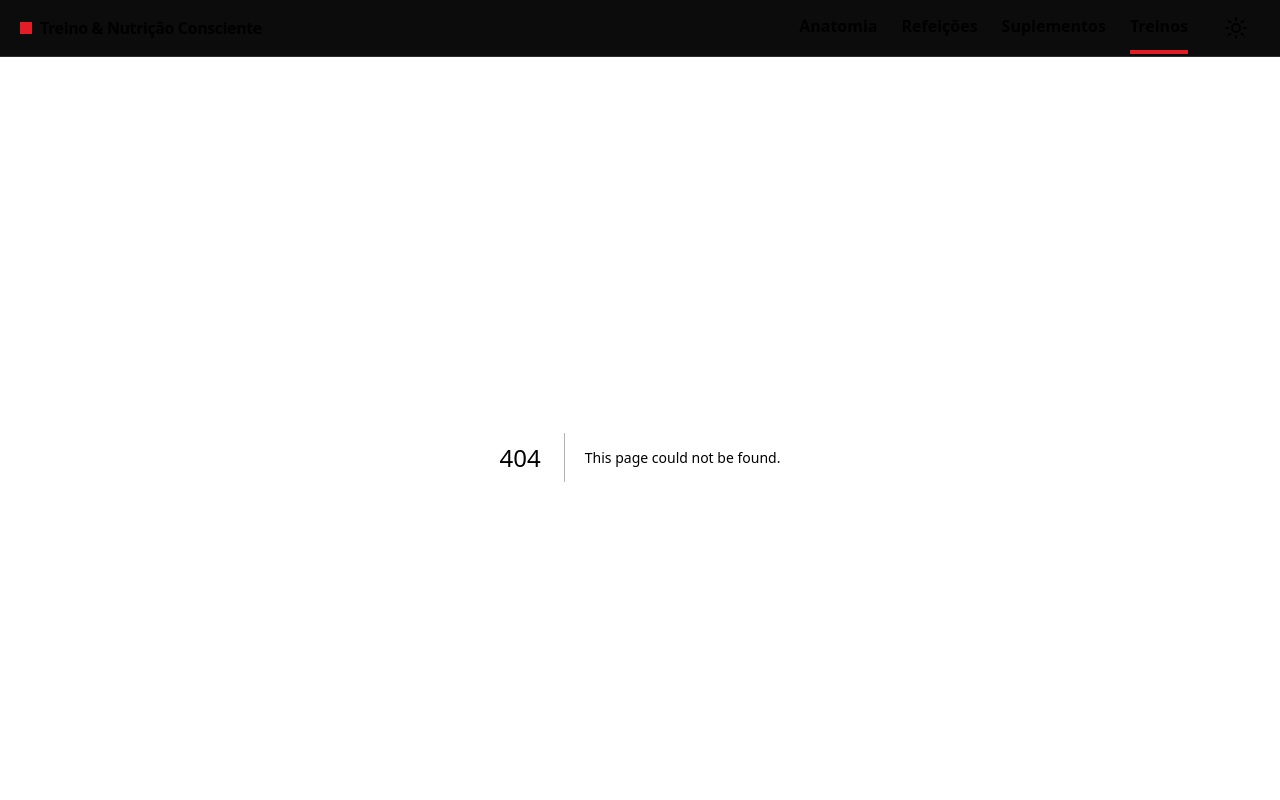
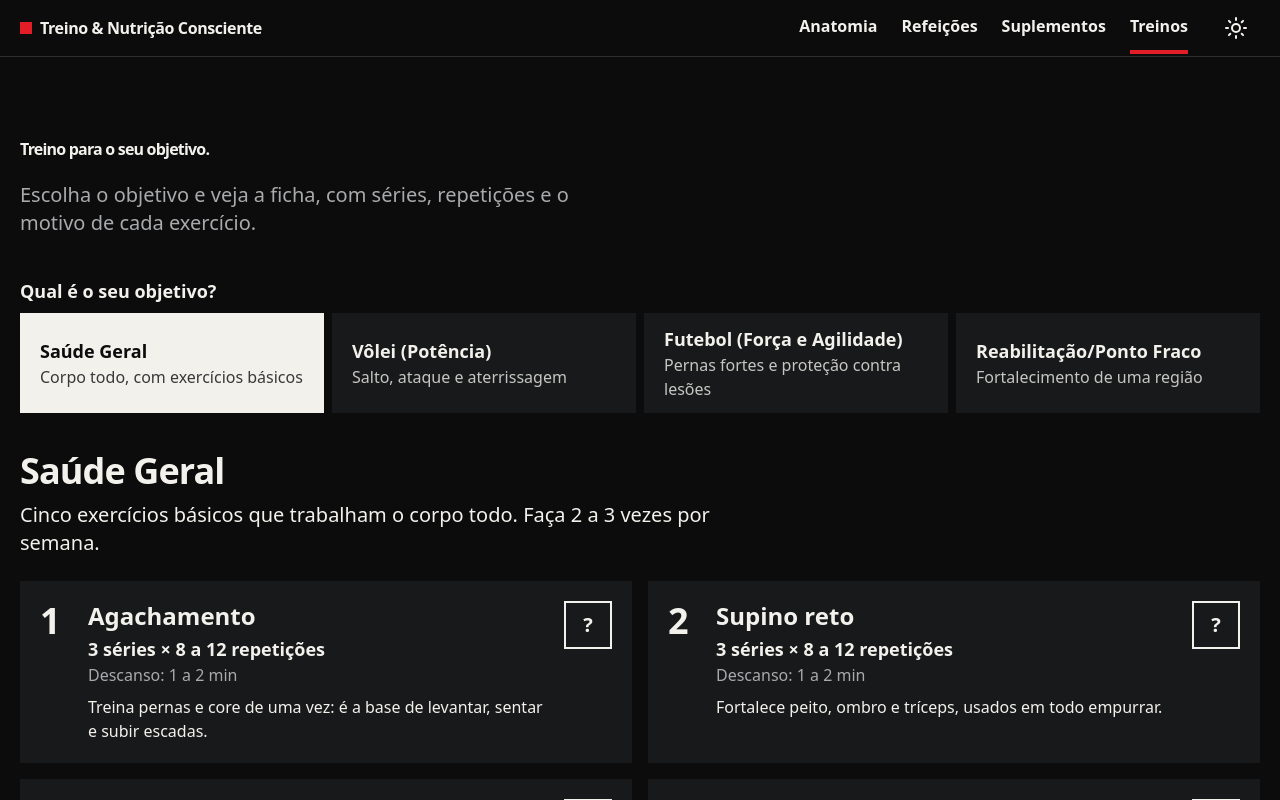
Before and after one commit to M1BC/Personal, a Next.js app: page /treinos in a window 1280 px wide. Before the commit this address had no page. Shown: the top 800 px of the page. Built offline with nearby package versions, Linux system fonts and the light colour scheme.

Commit message:
Add files via upload

```diff
--- a/app/proteina/page.tsx
+++ b/app/proteina/page.tsx
@@ -1,18 +1,6 @@
-import { DivisorRefeicoes } from "@/components/DivisorRefeicoes";
-import { CAIXA, H1 } from "@/lib/layout";
+import { redirect } from "next/navigation";
 
-export const metadata = { title: "Divisor de Refeições | Treino & Nutrição Consciente" };
-
-export default function Pagina() {
-  return (
-    <section className={`${CAIXA} pb-24 pt-12 md:pt-20`}>
-      <h1 className={H1}>Divisor de refeições.</h1>
-      <p className="mt-5 max-w-[52ch] text-xl text-suave">
-        Informe seus dados e veja proteína, carboidrato e gordura de cada refeição do dia.
-      </p>
-      <div className="mt-10">
-        <DivisorRefeicoes />
-      </div>
-    </section>
-  );
+// A tela de Proteína foi unificada em Refeições. Este redirecionamento mantém links antigos funcionando.
+export default function Proteina() {
+  redirect("/refeicoes");
 }
--- /dev/null
+++ b/app/treinos/page.tsx
@@ -0,0 +1,18 @@
+import { Treinos } from "@/components/Treinos";
+import { CAIXA, H1 } from "@/lib/layout";
+
+export const metadata = { title: "Treinos | Treino & Nutrição Consciente" };
+
+export default function Pagina() {
+  return (
+    <section className={`${CAIXA} pb-24 pt-12 md:pt-20`}>
+      <h1 className={H1}>Treino para o seu objetivo.</h1>
+      <p className="mt-5 max-w-[52ch] text-xl text-suave">
+        Escolha o objetivo e veja a ficha, com séries, repetições e o motivo de cada exercício.
+      </p>
+      <div className="mt-10">
+        <Treinos />
+      </div>
+    </section>
+  );
+}
```
